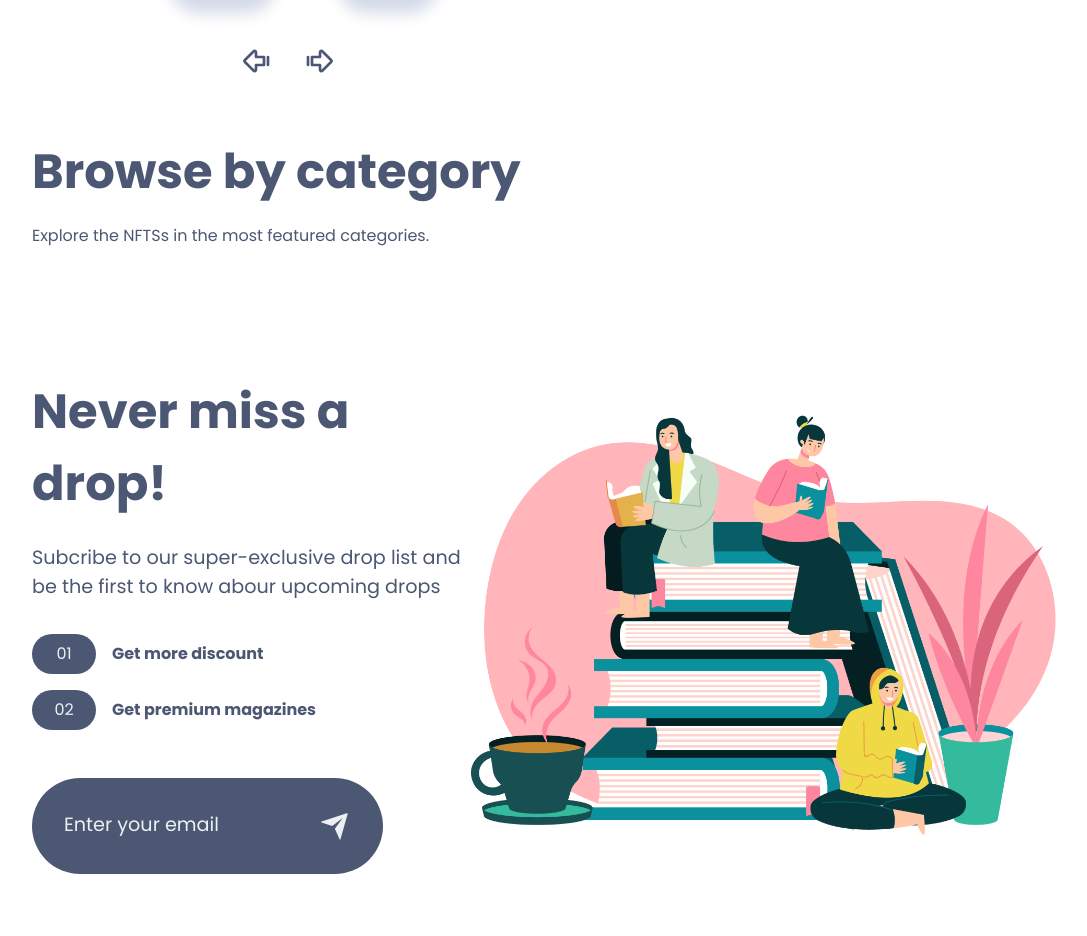
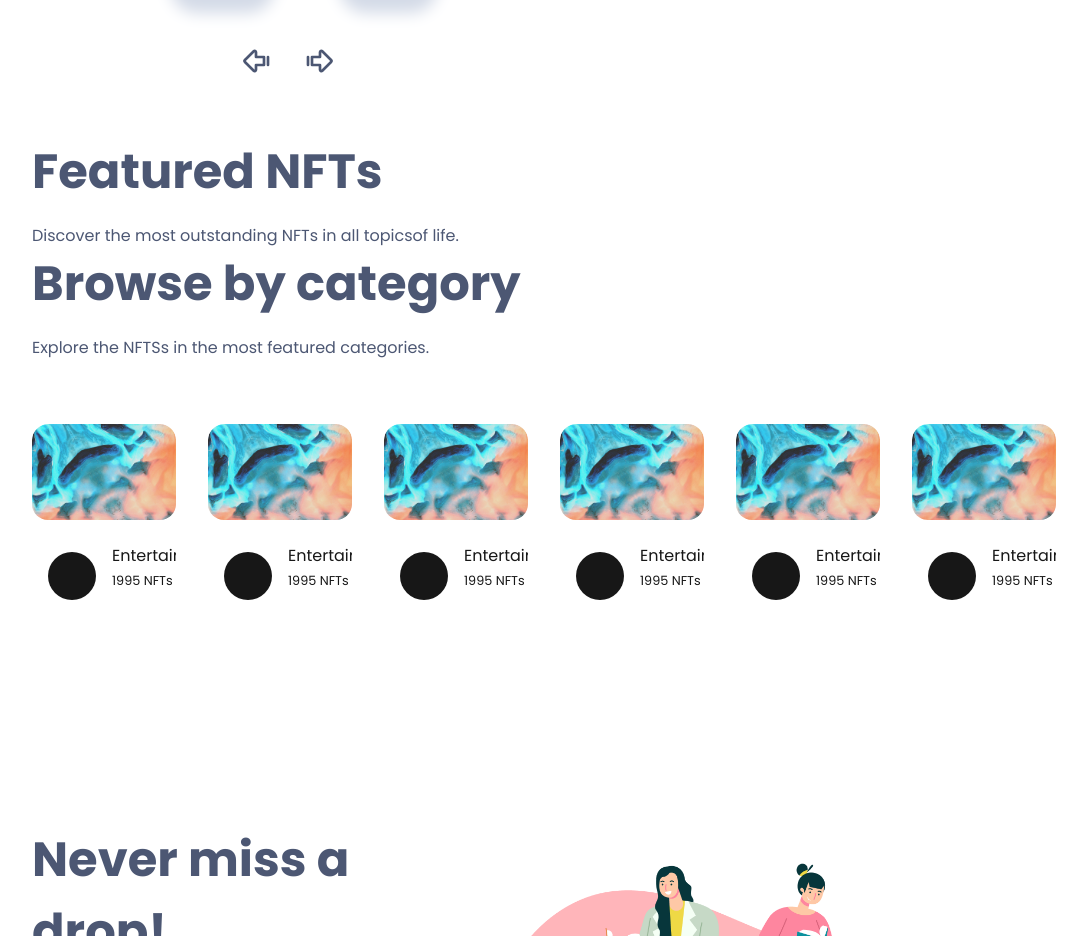
Before and after one commit to rahul-0407/nft-marketplace, a Next.js app in the folder nftfrontend/: page / in a window 1280 px wide. Shown: the part 1880-2816 px from the top of the page, without its empty margins (96-1183 px from the left). Built offline with nearby package versions, Linux system fonts and the light colour scheme.

Commit message:
category compenent added

```diff
--- a/nftfrontend/app/page.js
+++ b/nftfrontend/app/page.js
@@ -5,6 +5,8 @@ import Service from '@/components/Service'
 import BigNFTSlider from '@/components/BigNFTSlider'
 import Subscribe from '@/components/Subscribe'
 import Title from '@/components/Title'
+import Category from '@/components/Category'
+import Filter from '@/components/Filter'
 
 const Home = () => {
   return (
@@ -12,7 +14,10 @@ const Home = () => {
       <HeroSection/>
       <Service/>
       <BigNFTSlider/>
+      <Title heading="Featured NFTs" paragraph="Discover the most outstanding NFTs in all topicsof life."/>
+      <Filter/>
       <Title heading="Browse by category" paragraph="Explore the NFTSs in the most featured categories."/>
+      <Category/>
       <Subscribe/>
     </div>
   )
--- /dev/null
+++ b/nftfrontend/components/Category.jsx
@@ -0,0 +1,65 @@
+import React from "react";
+import { BsCircleFill } from "react-icons/bs";
+
+const Category = () => {
+  const CategoryArray = [1, 2, 3, 4, 5, 6];
+
+  return (
+    <div
+      className="
+        w-[80%]
+        mx-auto
+
+        max-[425px]:w-[90%]
+      "
+    >
+      <div
+        className="
+          py-16
+          grid
+          grid-cols-6
+          gap-8
+
+          max-[425px]:grid-cols-1
+          max-[770px]:grid-cols-2
+          max-[1025px]:grid-cols-3
+        "
+      >
+        {CategoryArray.map((_el, i) => (
+          <div
+            key={i}
+            className="
+              transition-all duration-300 ease-in
+              rounded-2xl
+              overflow-hidden
+              cursor-pointer
+              pb-4
+              hover:shadow-(--box-shadow)
+            "
+          >
+            <img
+              src="./creatorbackground-1.jpeg"
+              alt="Background image"
+              width={350}
+              height={150}
+              className="rounded-2xl w-full object-cover"
+            />
+
+            <div className="flex items-center gap-4 p-4">
+              <span className="text-[3rem] mt-4">
+                <BsCircleFill />
+              </span>
+
+              <div>
+                <h4>Entertainment</h4>
+                <small>1995 NFTs</small>
+              </div>
+            </div>
+          </div>
+        ))}
+      </div>
+    </div>
+  );
+};
+
+export default Category;
--- /dev/null
+++ b/nftfrontend/components/Filter.jsx
@@ -0,0 +1,9 @@
+import React from 'react'
+
+const Filter = () => {
+  return (
+    <div className='filter'></div>
+  )
+}
+
+export default Filter
```
Also changed, not shown: nftfrontend/app/globals.css (line endings or trailing spaces), nftfrontend/public/creatorbackground-1.jpeg (added).
